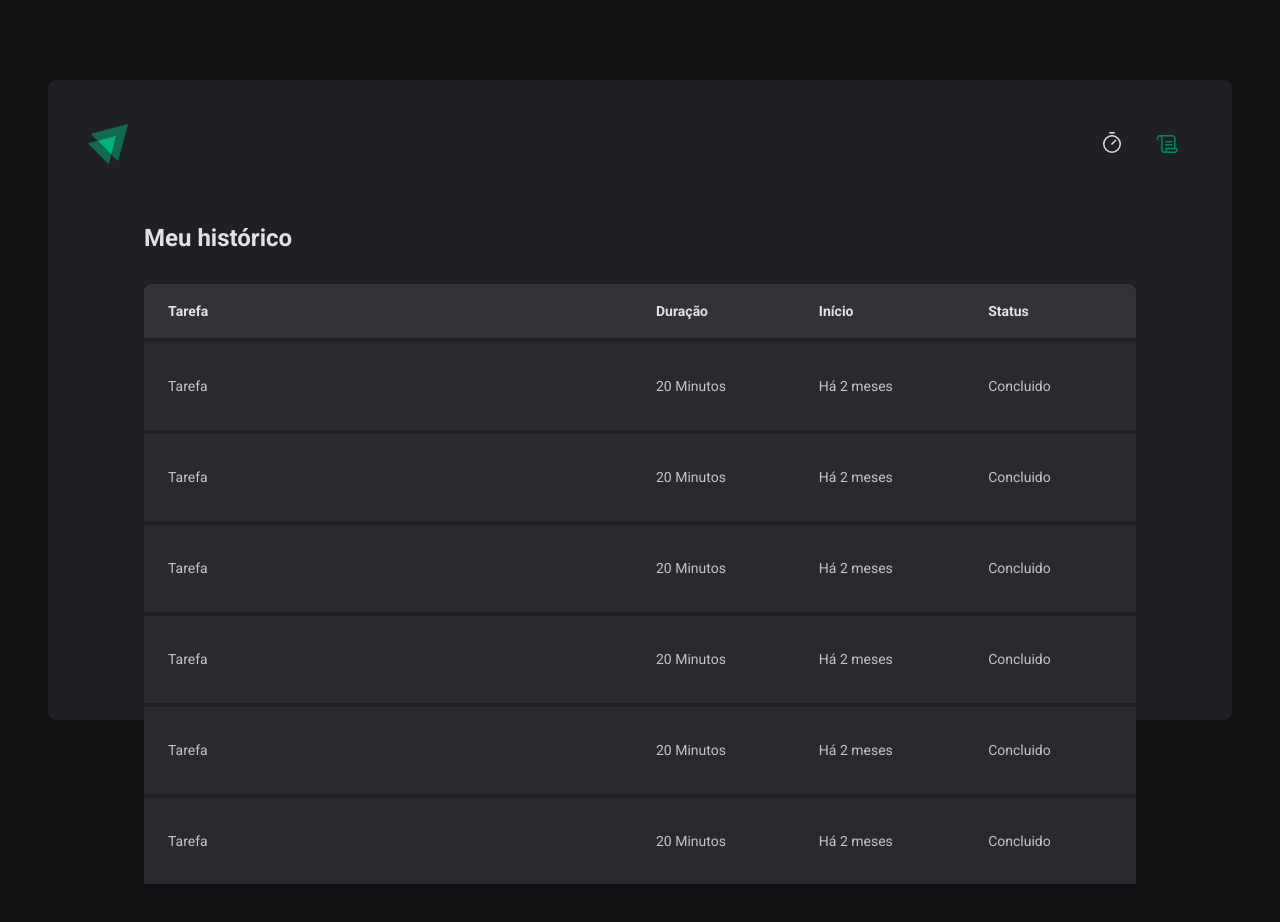
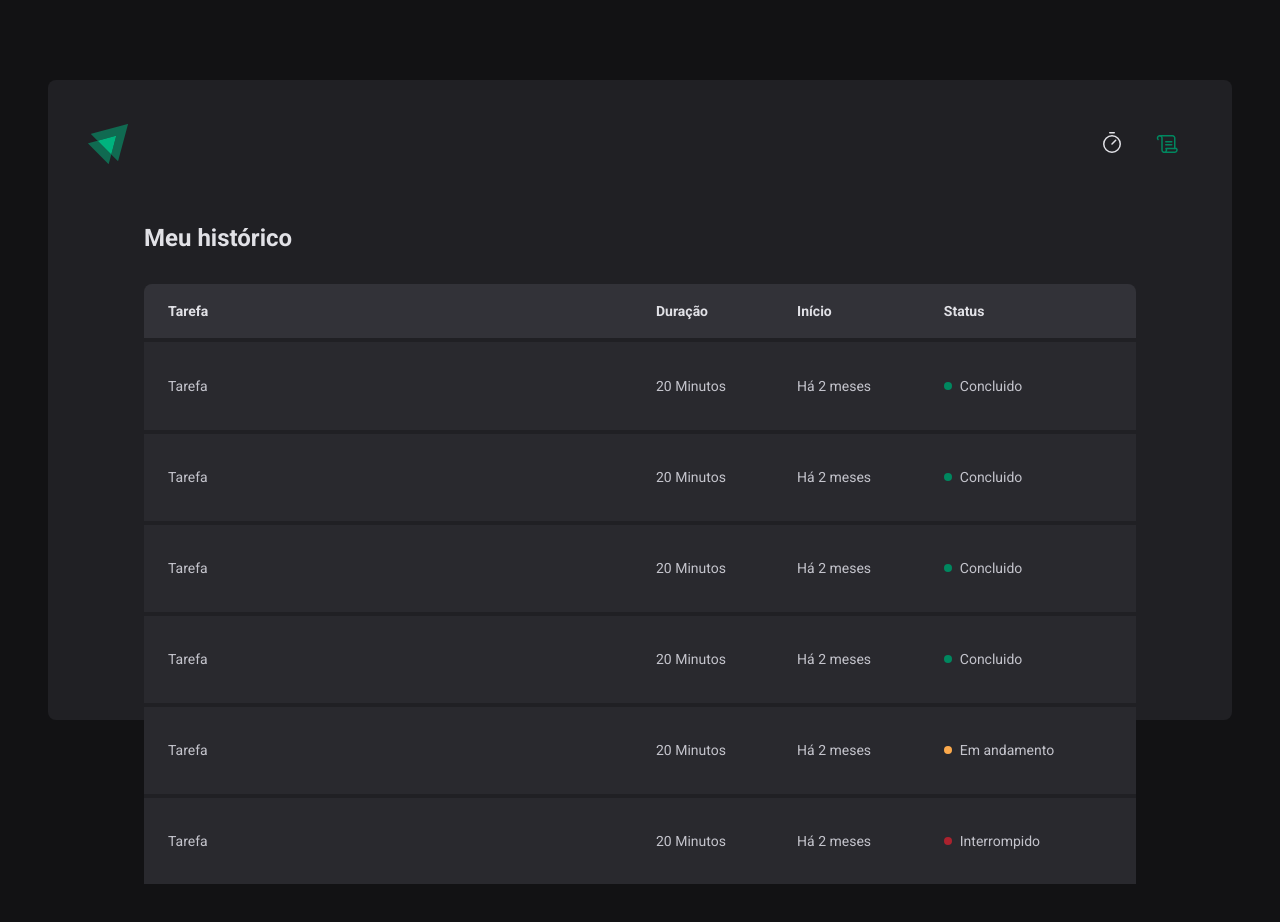
Before and after one commit to KioryFNC/IgniteTimer, a React (Vite) app: page /history in a window 1280 px wide. Shown: the top 922 px of the page. Built offline with nearby package versions, Linux system fonts and the light colour scheme.

Commit message:
History end

```diff
--- a/src/pages/History/index.tsx
+++ b/src/pages/History/index.tsx
@@ -1,4 +1,4 @@
-import { HistoryContainer, HistoryList } from "./styles";
+import { HistoryContainer, HistoryList, Status } from "./styles";
 
 export function History() {
   return (
@@ -20,37 +20,49 @@
               <td>Tarefa</td>
               <td>20 Minutos</td>
               <td>Há 2 meses</td>
-              <td>Concluido</td>
+              <td>
+                <Status statusColor="green">Concluido</Status>
+              </td>
             </tr>
             <tr>
               <td>Tarefa</td>
               <td>20 Minutos</td>
               <td>Há 2 meses</td>
-              <td>Concluido</td>
+              <td>
+                <Status statusColor="green">Concluido</Status>
+              </td>
             </tr>
             <tr>
               <td>Tarefa</td>
               <td>20 Minutos</td>
               <td>Há 2 meses</td>
-              <td>Concluido</td>
+              <td>
+                <Status statusColor="green">Concluido</Status>
+              </td>
             </tr>
             <tr>
               <td>Tarefa</td>
               <td>20 Minutos</td>
               <td>Há 2 meses</td>
-              <td>Concluido</td>
+              <td>
+                <Status statusColor="green">Concluido</Status>
+              </td>
             </tr>
             <tr>
               <td>Tarefa</td>
               <td>20 Minutos</td>
               <td>Há 2 meses</td>
-              <td>Concluido</td>
+              <td>
+                <Status statusColor="yellow">Em andamento</Status>
+              </td>
             </tr>
             <tr>
               <td>Tarefa</td>
               <td>20 Minutos</td>
               <td>Há 2 meses</td>
-              <td>Concluido</td>
+              <td>
+                <Status statusColor="red">Interrompido</Status>
+              </td>
             </tr>
           </tbody>
         </table>
--- a/src/pages/History/styles.ts
+++ b/src/pages/History/styles.ts
@@ -55,4 +55,28 @@
       }
     }
   }
-`;
+`
+
+const STATUS_COLORS = {
+  yellow: 'yellow-500',
+  green: 'green-500',
+  red: 'red-500',
+} as const
+
+interface StatusProps {
+  statusColor: keyof typeof STATUS_COLORS
+}
+
+export const Status = styled.span<StatusProps>`
+  display: flex;
+  align-items: center;
+  gap: .5rem;
+
+  &::before {
+    content: '';
+    width: .5rem;
+    height: .5rem;
+    border-radius: 9999px;
+    background: ${(props) => props.theme[STATUS_COLORS[props.statusColor]]};
+  }
+`
```
